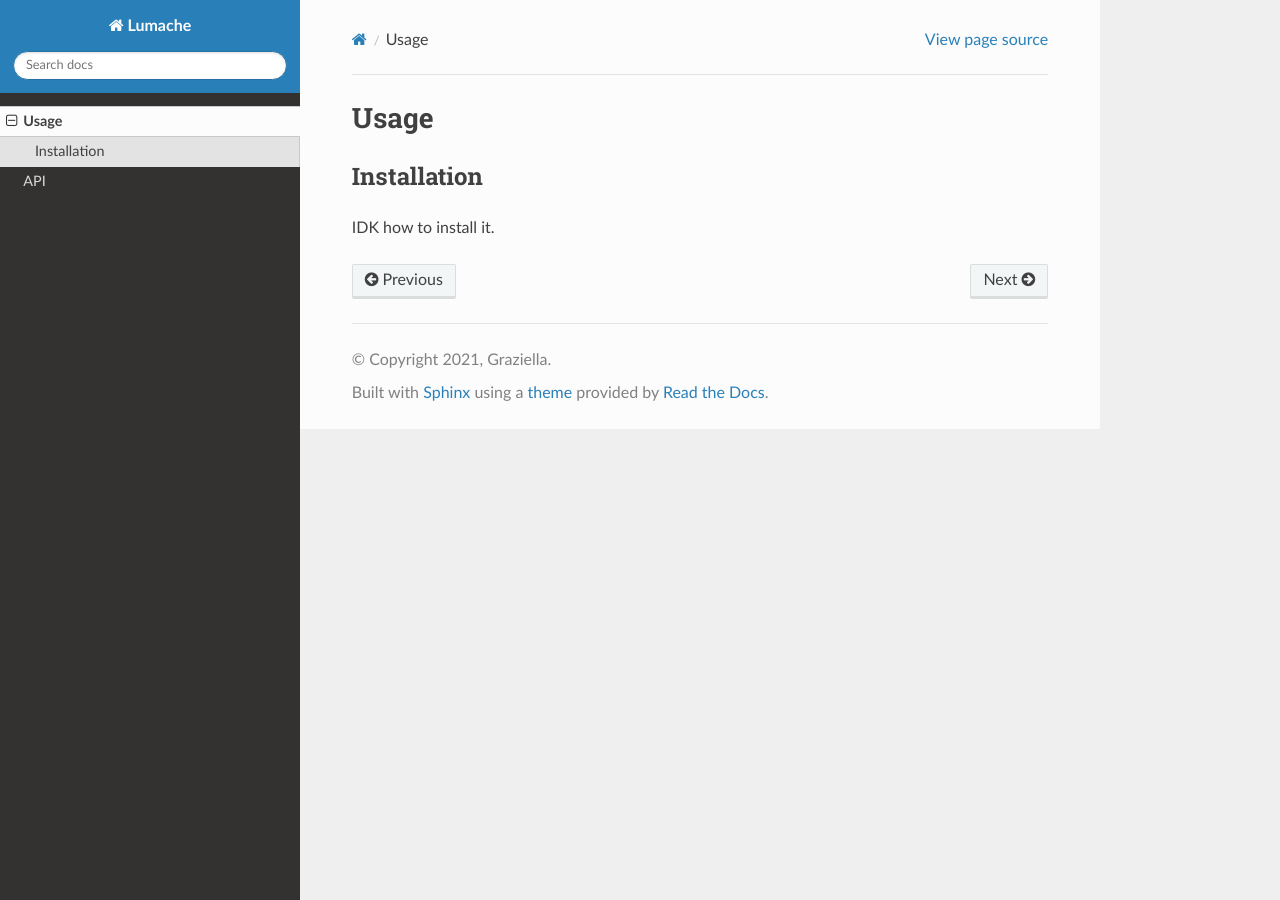
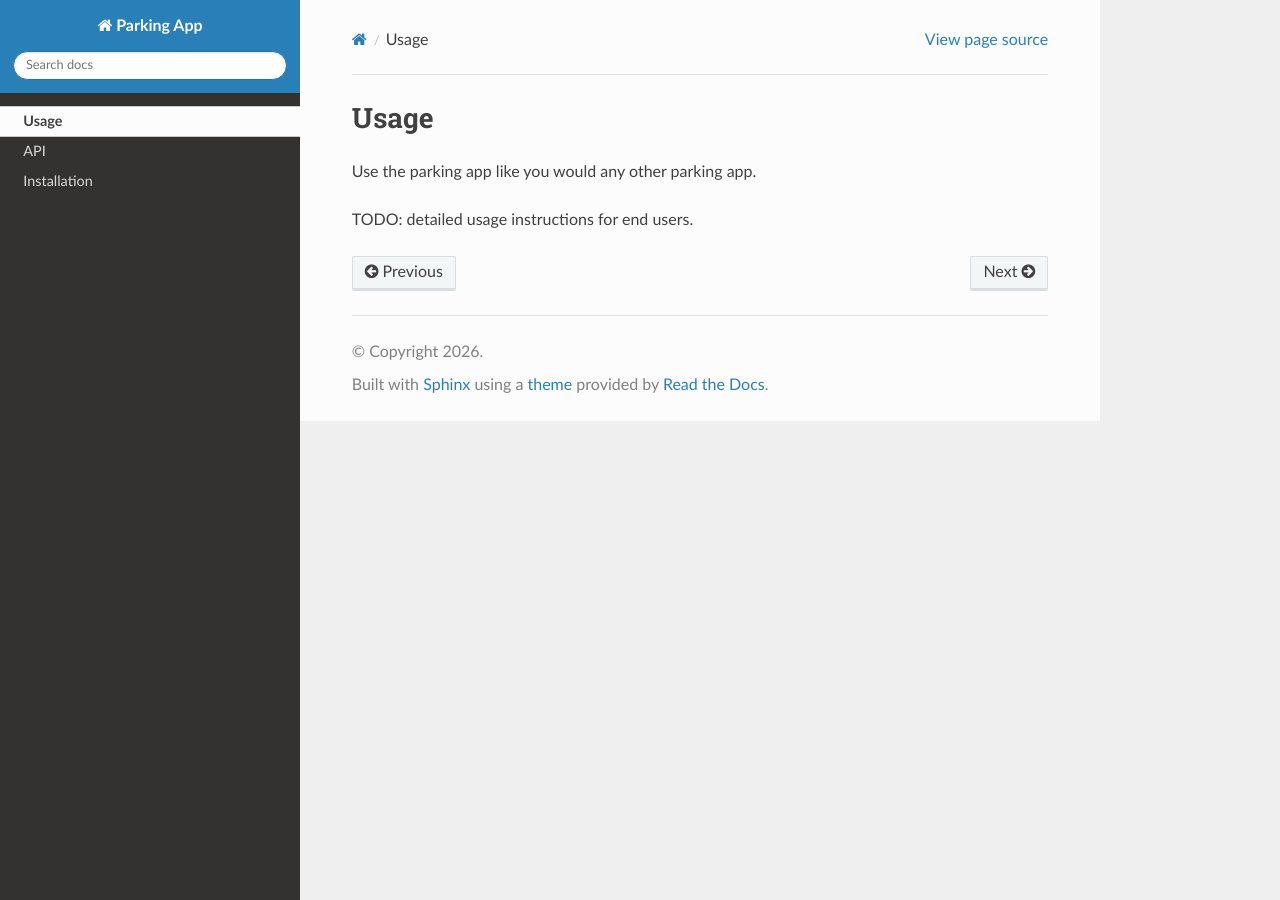
Before and after one commit to SETaP-2025-2026-Team-2a/documentation, a Sphinx documentation site: the page built from docs/source/usage.rst, in a window 1280 px wide. Built offline with Sphinx 7.4.7 and the Read the Docs theme 3.1.0, drawn with Linux system fonts in a browser that asks for light colours.

Commit message:
docs: add installation page

```diff
--- a/docs/source/api.rst
+++ b/docs/source/api.rst
@@ -4,4 +4,4 @@
 .. autosummary::
    :toctree: generated
 
-There's no API yet.
+**TODO** A list of API routes corresponding to different parts of the app.
--- a/docs/source/conf.py
+++ b/docs/source/conf.py
@@ -2,9 +2,9 @@
 
 # -- Project information
 
-project = 'Lumache'
-copyright = '2021, Graziella'
-author = 'Graziella'
+project = 'Parking App'
+copyright = '2026'
+author = 'Setap-2526 Team 2A'
 
 release = '0.1'
 version = '0.1.0'
--- a/docs/source/index.rst
+++ b/docs/source/index.rst
@@ -1,5 +1,5 @@
 Welcome to Parking App's documentation!
-===================================
+=======================================
 
 **Parking App** is the best parking app you have ever used.
 
--- a/docs/source/usage.rst
+++ b/docs/source/usage.rst
@@ -1,9 +1,6 @@
 Usage
 =====
 
-.. _installation:
+Use the parking app like you would any other parking app.
 
-Installation
-------------
-
-IDK how to install it.
+TODO: detailed usage instructions for end users.
```
Also changed, not shown: other parts of docs/source/index.rst (+1 -0 lines), docs/source/installation.rst (added, +11 -0 lines).
